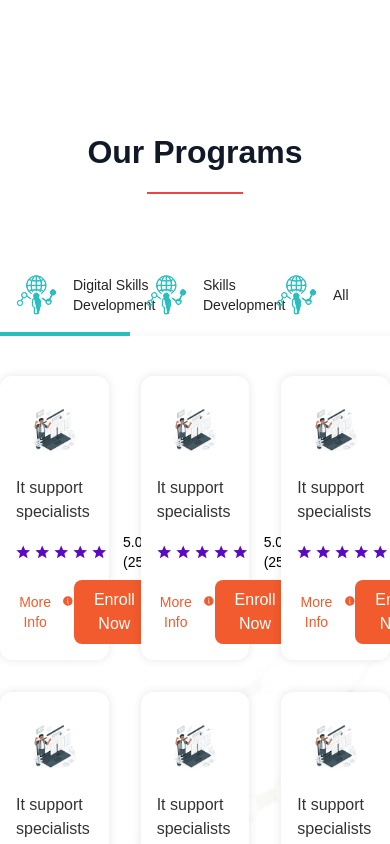
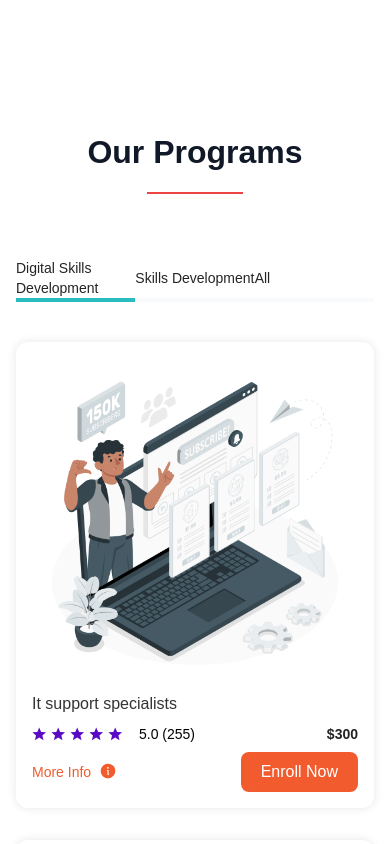
Before and after one commit to mhebd/bulip-tech, a Next.js app: page / in a window 390 px wide. Shown: the part 5680-6524 px from the top of the page. Built offline with nearby package versions, Linux system fonts and the light colour scheme.

Commit message:
programs section respnsice done

```diff
--- a/components/pages/home/OurPrograms.tsx
+++ b/components/pages/home/OurPrograms.tsx
@@ -64,7 +64,7 @@ export default function OurPrograms() {
 				backgroundSize: 'cover',
 			}}
 		>
-			<div className='container mx-auto'>
+			<div className='container mx-auto px-4'>
 				<SectionHeader title='Our Programs' />
 
 				<div className='grid grid-cols-3 mb-10'>
@@ -77,14 +77,14 @@ export default function OurPrograms() {
 									: 'border-b border-gray-50'
 							} `}
 						>
-							<div className='p-4'>{category.icon}</div>
+							<div className='p-4 hidden sm:block'>{category.icon}</div>
 							<h2 className='text-sm font-mediam text-[#242424]'>
 								{category.title}
 							</h2>
 						</div>
 					))}
 				</div>
-				<div className='grid grid-cols-3 gap-8'>
+				<div className='grid grid-cols-1 sm:grid-cols-2 lg:grid-cols-3 gap-8'>
 					{programs.map((program: any) => (
 						<div
 							key={program.id}
```
